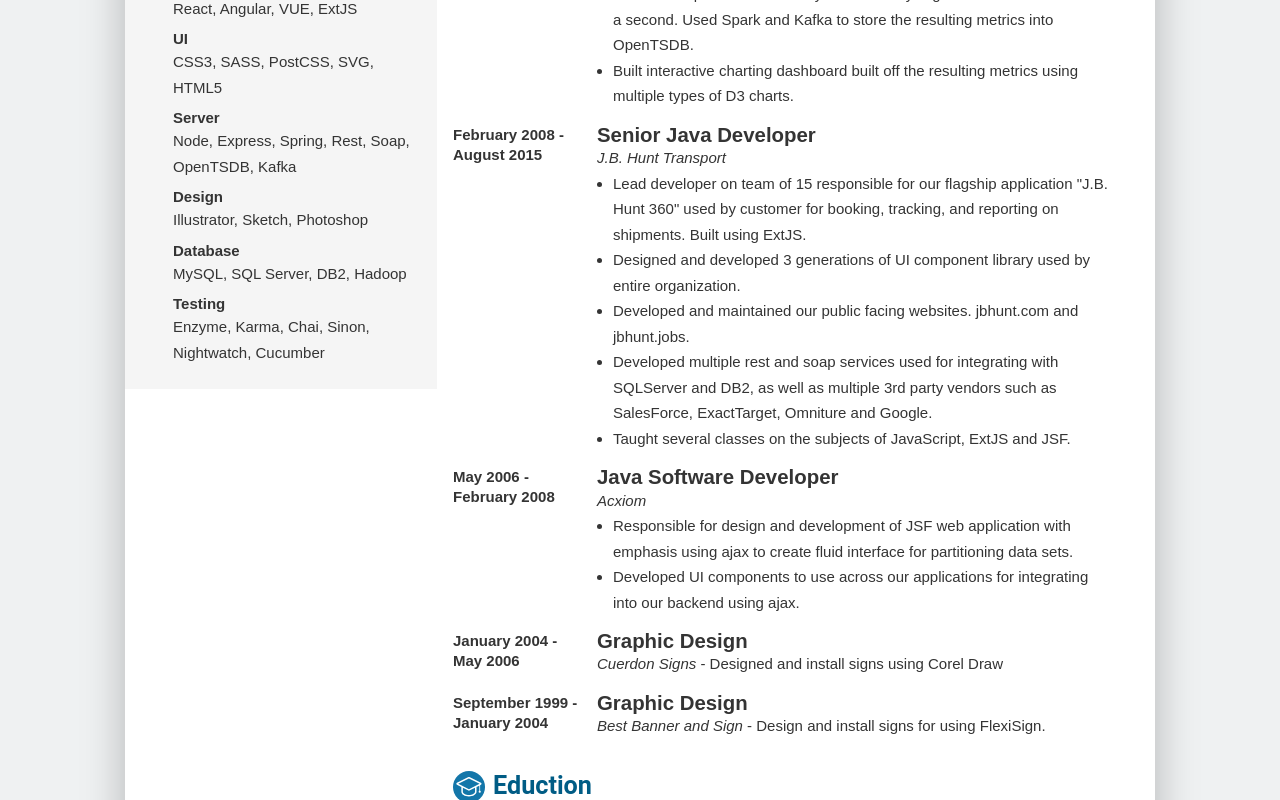
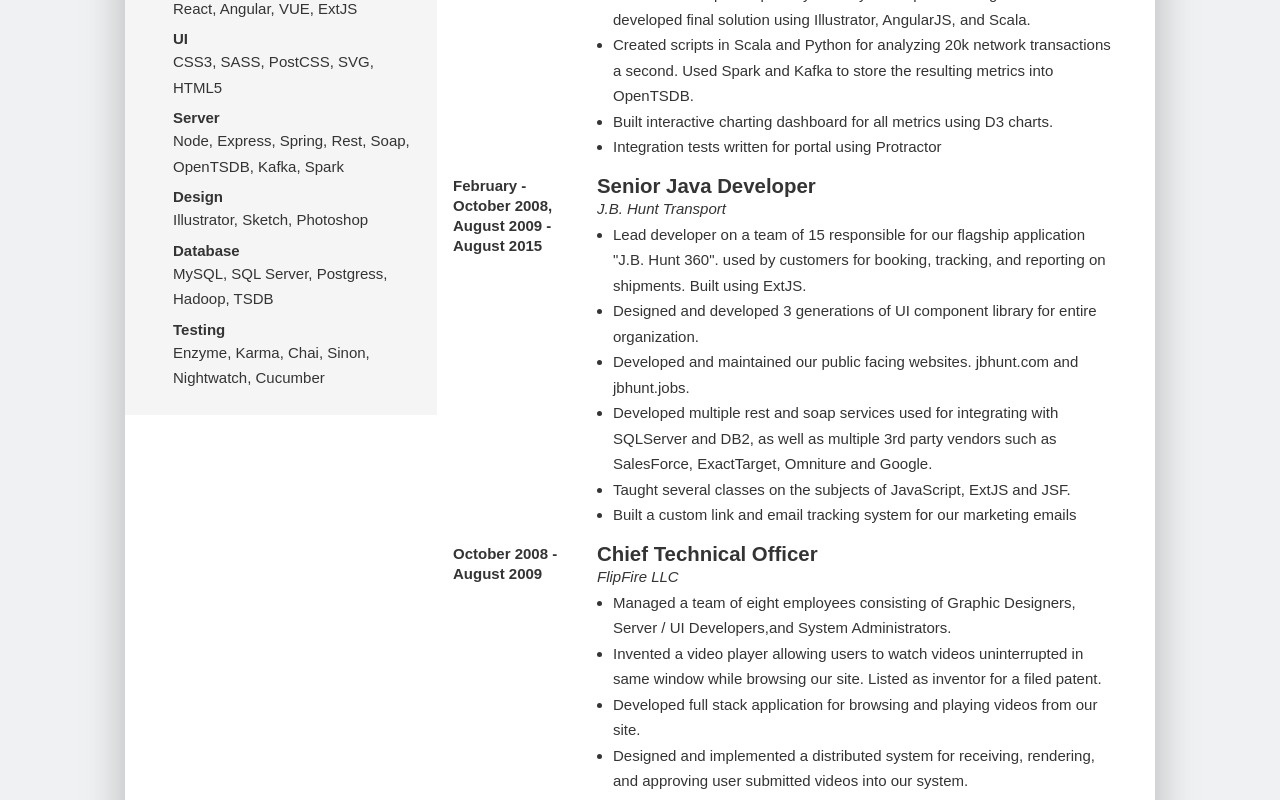
Before and after one commit to pbn04001/pete-nelson-web, a Vue app: page /resume in a window 1280 px wide. Shown: the part 800-1600 px from the top of the page. Built offline with nearby package versions, Linux system fonts and the light colour scheme.

Commit message:
Updated resume

```diff
--- a/src/views/Resume.vue
+++ b/src/views/Resume.vue
@@ -6,11 +6,11 @@
         <h1>Pete Nelson</h1>
         <h2>Staff Engineer</h2>
         <div class="resume__description">
-          Accomplished full stack web developer / designer with over 13 years of professional experience.  Have worked on delivering full stack solutions
-          from the initial design phase into full production implementation.  Extensive experience using major UI frameworks React, Vue, and Angular.
-          Written both rest and soap services in Node and Java.  Setup and integrated with many types of databases including SQL Server, Postgres,
-          and MySql. Able to create site designs, illustrations, and logos using Sketch, Illustrator and Photoshop.  Written backend python scripts
-          using spark streaming and kafka for processing 20k network transactions a second.  Education includes both a BA in
+          Accomplished full stack web developer / designer with over 13 years of professional experience.  Have worked on delivering full stack
+          solutions from the initial design phase into full production implementation.  Extensive experience using major UI frameworks React, Vue,
+          and Angular. Written both rest and soap services in Node and Java.  Setup and integrated with many types of databases including SQL Server,
+          Postgres, and MySql. Able to create site designs, illustrations, and logos using Sketch, Illustrator and Photoshop.  Written backend
+          python scripts using Spark and Kafka for processing 20k network transactions a second.  Education includes both a BA in
           Computer Science, and a Masters in Business Administration.
         </div>
       </div>
@@ -56,7 +56,7 @@
             </div>
             <div class="resume__info">
               <label>Server</label>
-              Node, Express, Spring, Rest, Soap, OpenTSDB, Kafka
+              Node, Express, Spring, Rest, Soap, OpenTSDB, Kafka, Spark
             </div>
             <div class="resume__info">
               <label>Design</label>
@@ -64,7 +64,7 @@
             </div>
             <div class="resume__info">
               <label>Database</label>
-              MySQL, SQL Server, DB2, Hadoop
+              MySQL, SQL Server, Postgress, Hadoop, TSDB
             </div>
             <div class="resume__info">
               <label>Testing</label>
@@ -88,9 +88,10 @@
                 <ul>
                   <li>Currently working on Staff Engineering team to deliver advanced implementations across the web, server and ios platforms.</li>
                   <li>Technical lead on agile team responsible for delivering features for a React and Angular application.</li>
-                  <li>Developed rest services in Node and Java</li>
+                  <li>Developed rest services in both Node and Java</li>
                   <li>Architected a custom CMS solution for our applications to delivery content to users in a quick, reliable and performant manner.</li>
                   <li>Worked on our flag ship IOS application using Swift.</li>
+                  <li>Unit and integration test all applications using Enzyme, Karma, Chai and Cucumber</li>
                 </ul>
               </div>
             </div>
@@ -104,25 +105,42 @@
                 <ul>
                   <li>Lead UI developer on primary security threat portal.  Designed and developed final solution using Illustrator, AngularJS, and Scala.</li>
                   <li>Created scripts in Scala and Python for analyzing 20k network transactions a second.  Used Spark and Kafka to store the resulting metrics into OpenTSDB.</li>
-                  <li>Built interactive charting dashboard built off the resulting metrics using multiple types of D3 charts.</li>
+                  <li>Built interactive charting dashboard for all metrics using D3 charts.</li>
+                  <li>Integration tests written for portal using Protractor</li>
                 </ul>
               </div>
             </div>
             <div class="resume__job">
               <div class="resume__job-dates">
-                <label>February 2008 - August 2015</label>
+                <label>February - October 2008, August 2009 - August 2015</label>
               </div>
               <div class="resume__job-info">
                 <h4>Senior Java Developer</h4>
                 <i>J.B. Hunt Transport</i>
                 <ul>
-                  <li>Lead developer on team of 15 responsible for our flagship application "J.B. Hunt 360" used
-                    by customer for booking, tracking, and reporting on shipments.  Built using ExtJS.</li>
-                  <li>Designed and developed 3 generations of UI component library used by entire organization.</li>
+                  <li>Lead developer on a team of 15 responsible for our flagship application "J.B. Hunt 360". used
+                    by customers for booking, tracking, and reporting on shipments.  Built using ExtJS.</li>
+                  <li>Designed and developed 3 generations of UI component library for entire organization.</li>
                   <li>Developed and maintained our public facing websites. jbhunt.com and jbhunt.jobs.</li>
                   <li>Developed multiple rest and soap services used for integrating with SQLServer and DB2,
                     as well as multiple 3rd party vendors such as SalesForce, ExactTarget, Omniture and Google.</li>
                   <li>Taught several classes on the subjects of JavaScript, ExtJS and JSF.</li>
+                  <li>Built a custom link and email tracking system for our marketing emails</li>
+                </ul>
+              </div>
+            </div>
+            <div class="resume__job">
+              <div class="resume__job-dates">
+                <label>October 2008 - August 2009</label>
+              </div>
+              <div class="resume__job-info">
+                <h4>Chief Technical Officer</h4>
+                <i>FlipFire LLC</i>
+                <ul>
+                  <li>Managed a team of eight employees consisting of Graphic Designers, Server / UI Developers,and System Administrators.</li>
+                  <li>Invented a video player allowing users to watch videos uninterrupted in same window while browsing our site.  Listed as inventor for a filed patent.</li>
+                  <li>Developed full stack application for browsing and playing videos from our site.</li>
+                  <li>Designed and implemented a distributed system for receiving, rendering, and approving user submitted videos into our system.</li>
                 </ul>
               </div>
             </div>
--- a/src/views/resume.scss
+++ b/src/views/resume.scss
@@ -143,6 +143,26 @@
     &__left-column {
       padding: $spacing-unit-x2;
     }
+
+    &__job {
+      flex-wrap: wrap;
+    }
+
+    &__job-dates {
+      color: $resume-blue;
+      flex: 1 1 auto;
+      padding-bottom: $spacing-unit;
+    }
+
+    &__job-info {
+      flex: 1 1 auto;
+      border-bottom: 1px solid $light-gray;
+      padding-bottom: $spacing-unit;
+
+      &:last-child {
+        border-bottom: none;
+      }
+    }
   }
 }
 
```
